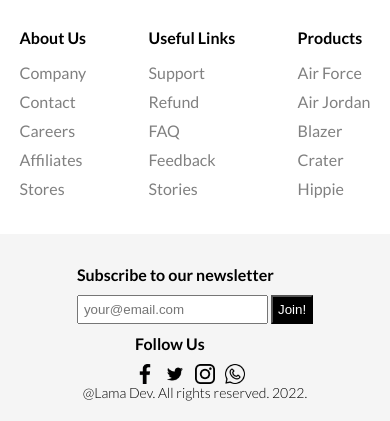
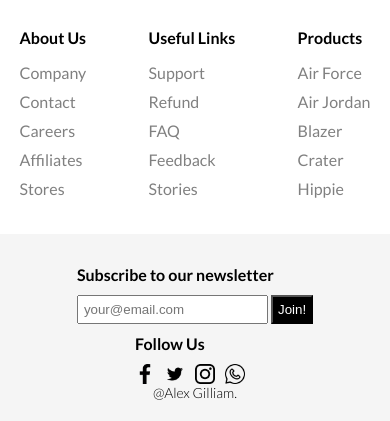
Before and after one commit to Gillia01/IS_IFSC_4300, a plain HTML site: page ECOMMERCE/index.html in a window 390 px wide. Shown: the part 3774-4195 px from the top of the page. Drawn offline with Linux system fonts and the light colour scheme.

Commit message:
made changes will work on more responsive website

```diff
--- a/ECOMMERCE/index.html
+++ b/ECOMMERCE/index.html
@@ -236,7 +236,7 @@
                 </div>
             </div>
             <div class="footerRightMenu">
-                <span class="copyright">@Lama Dev. All rights reserved. 2022.</span>
+                <span class="copyright">@Alex Gilliam.</span>
             </div>
         </div>
     </footer>
```
